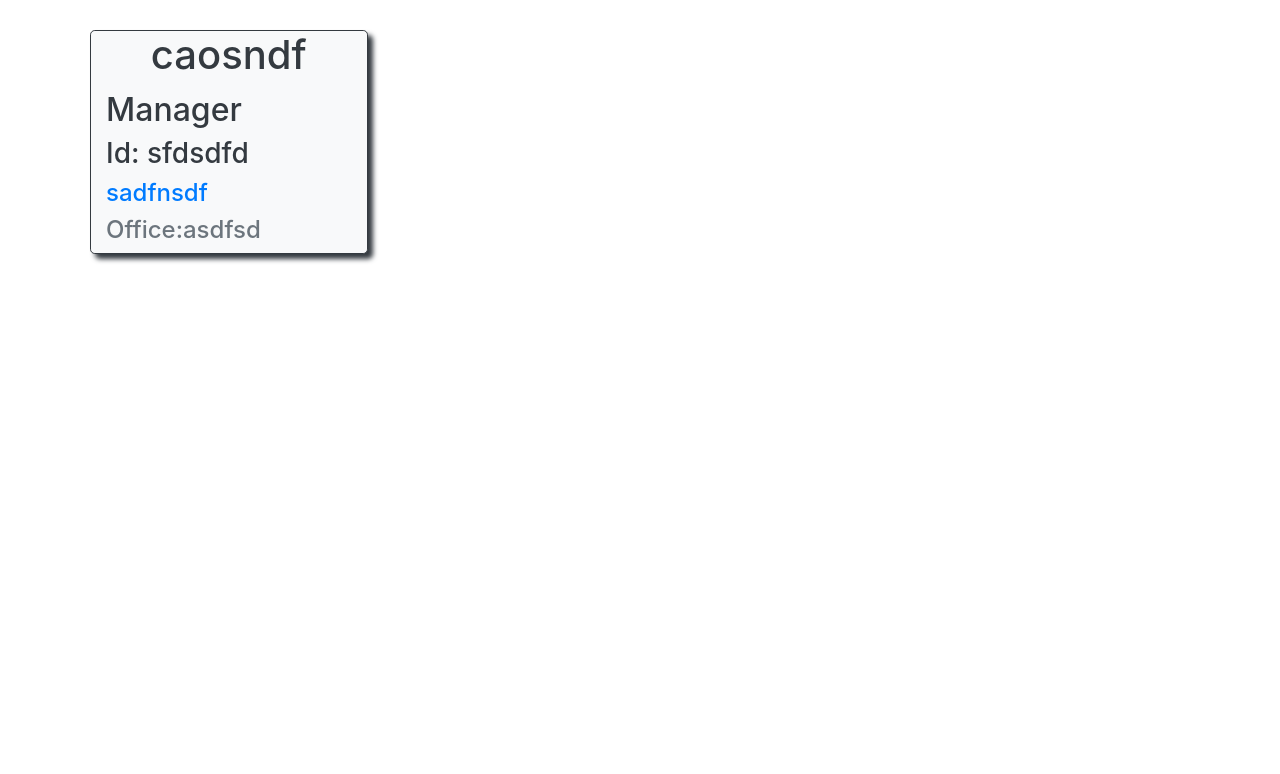
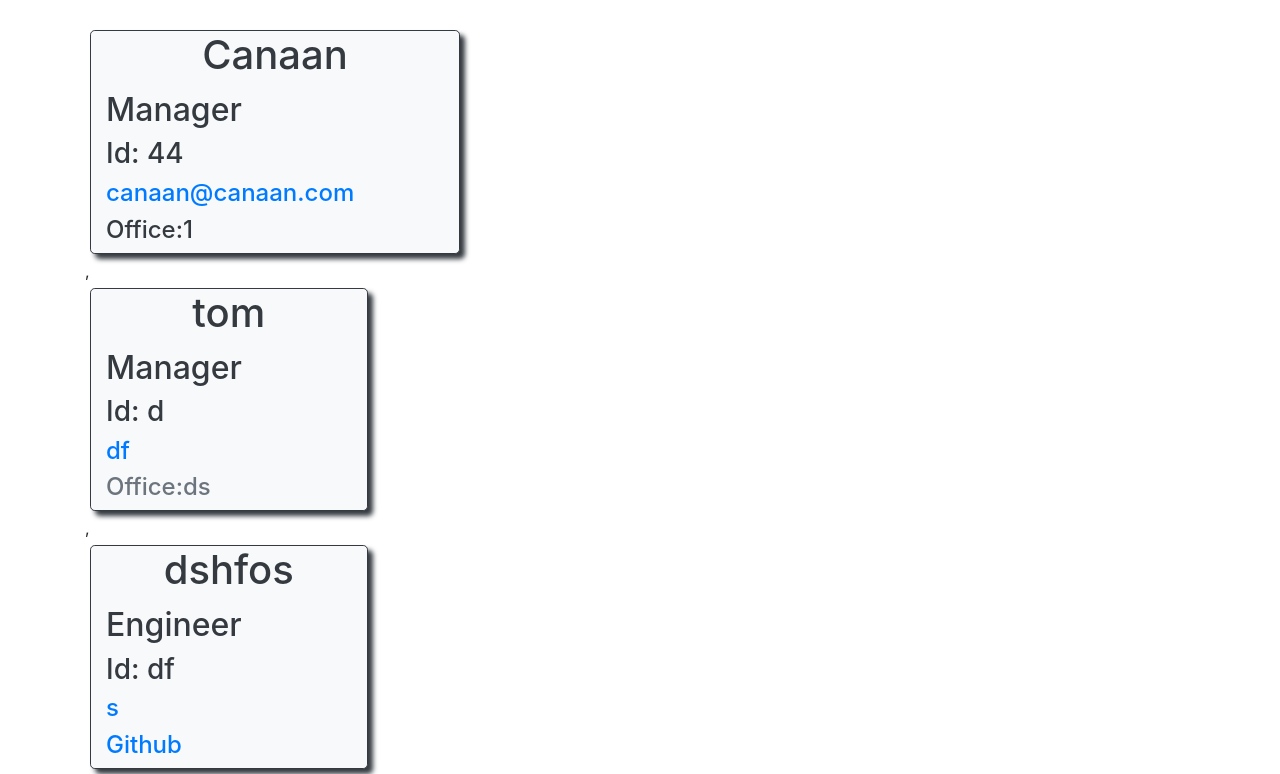
Before and after one commit to canaano/Team-Profile-Generator, a website: page index.html in a window 1280 px wide. Shown: the part 186-960 px from the top of the page. Before the commit the page ends 800 px from the top, so only its background shows below. Drawn offline with nearby package versions, Linux system fonts and the light colour scheme.

Commit message:
widened cards to show entire email and truncated if longer

```diff
--- a/index.html
+++ b/index.html
@@ -13,12 +13,28 @@
     <div class="container">
     <div class="column">
 
+  <div class= "col-md-4 text-dark bg-light border border-dark rounded-lg " style = "margin : 5px; box-shadow: 5px 5px 5px">
+    <h1 class="card-title" style="text-align: center">Canaan</h1>
+    <h2 class=" mb-2 text-dark">Manager</h2>
+    <h3 class=" mb-2 text-dark">Id: 44</h3>
+    <h4 class=" mb-2 text-muted text-truncate"><a href="mailto:canaan@canaan.com" class="card-link">canaan@canaan.com</a></h3>
+    <h4 class=" mb-2"> Office:1</h3>
+  </div>
+  ,
   <div class= "col-md-3 text-dark bg-light border border-dark rounded-lg" style = "margin : 5px; box-shadow: 5px 5px 5px">
-    <h1 class="card-title" style="text-align: center">caosndf</h1>
+    <h1 class="card-title" style="text-align: center">tom</h1>
     <h2 class=" mb-2 text-dark">Manager</h2>
-    <h3 class=" mb-2 text-dark">Id: sfdsdfd</h3>
-    <h4 class=" mb-2 text-muted text-truncate"><a href="mailto:sadfnsdf" class="card-link">sadfnsdf</a></h3>
-    <h4 class=" mb-2 text-muted"> Office:asdfsd</h3>
+    <h3 class=" mb-2 text-dark">Id: d</h3>
+    <h4 class=" mb-2 text-muted text-truncate"><a href="mailto:df" class="card-link">df</a></h3>
+    <h4 class=" mb-2 text-muted"> Office:ds</h3>
+  </div>
+  ,
+  <div class= "col-md-3 text-dark bg-light border border-dark rounded-lg" style = "margin : 5px; box-shadow: 5px 5px 5px">
+    <h1 class="card-title" style="text-align: center">dshfos</h1>
+    <h2 class=" mb-2 text-dark">Engineer</h2>
+    <h3 class=" mb-2 text-dark">Id: df</h3>
+    <h4 class=" mb-2 text-muted text-truncate"><a href="mailto:s" class="card-link">s</a></h3>
+    <h4 class=" mb-2 text-muted"> <a href="https://github.com/sdf" class="card-link">Github</a></h3>
   </div>
 
     </div>
--- a/index.js
+++ b/index.js
@@ -113,12 +113,12 @@ function another() {
     <div class="column">
   ${employees.map(
     (employee) => /*html*/ `
-  <div class= "col-md-3 text-dark bg-light border border-dark rounded-lg" style = "margin : 5px; box-shadow: 5px 5px 5px">
+  <div class= "col-md-4 text-dark bg-light border border-dark rounded-lg" style = "margin : 5px; box-shadow: 5px 5px 5px">
     <h1 class="card-title" style="text-align: center">${employee.getName()}</h1>
     <h2 class=" mb-2 text-dark">${employee.getRole()}</h2>
     <h3 class=" mb-2 text-dark">Id: ${employee.getId()}</h3>
     <h4 class=" mb-2 text-muted text-truncate"><a href="mailto:${employee.getEmail()}" class="card-link">${employee.getEmail()}</a></h3>
-    <h4 class=" mb-2 text-muted"> ${SpecificToRole(employee)}</h3>
+    <h4 class=" mb-2"> ${SpecificToRole(employee)}</h3>
   </div>
   `
   )}
```
